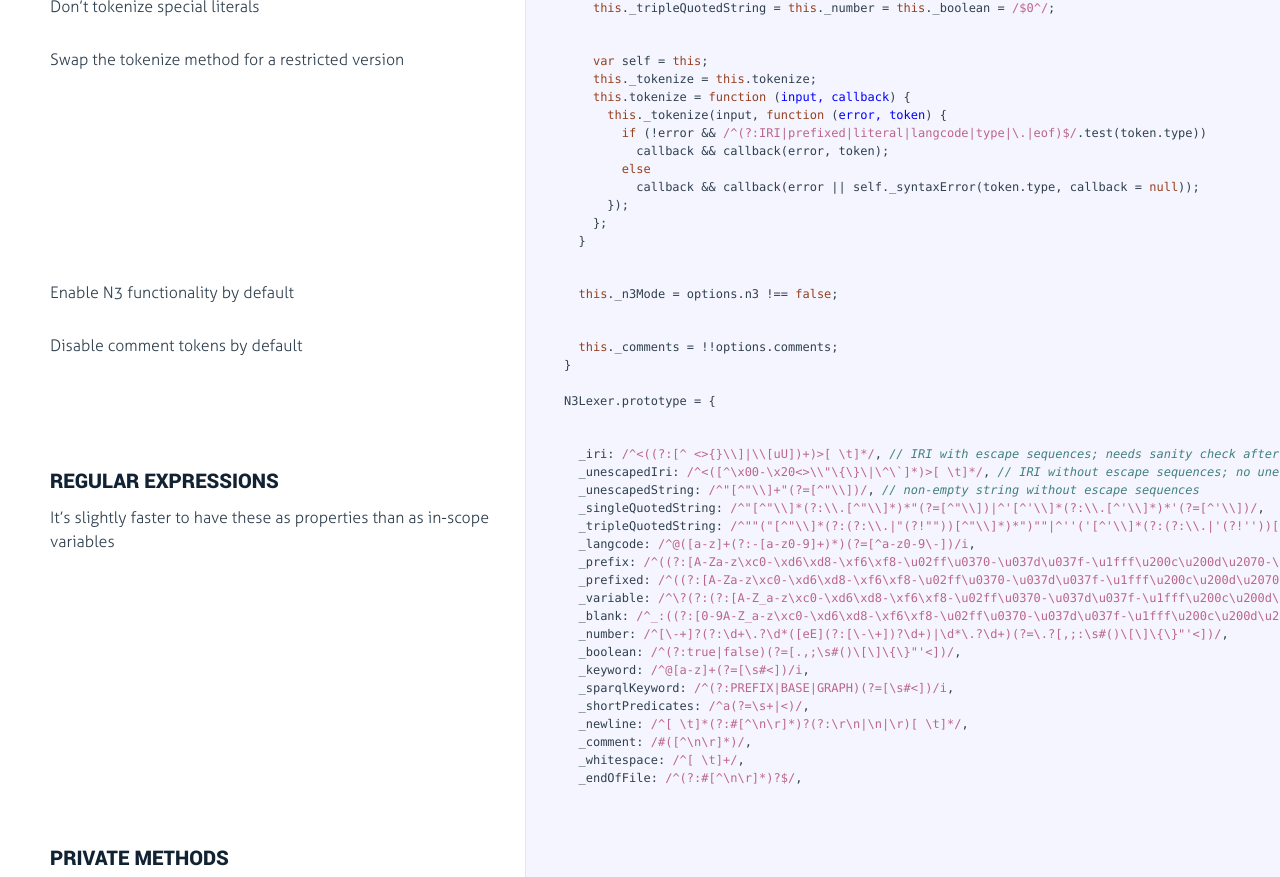
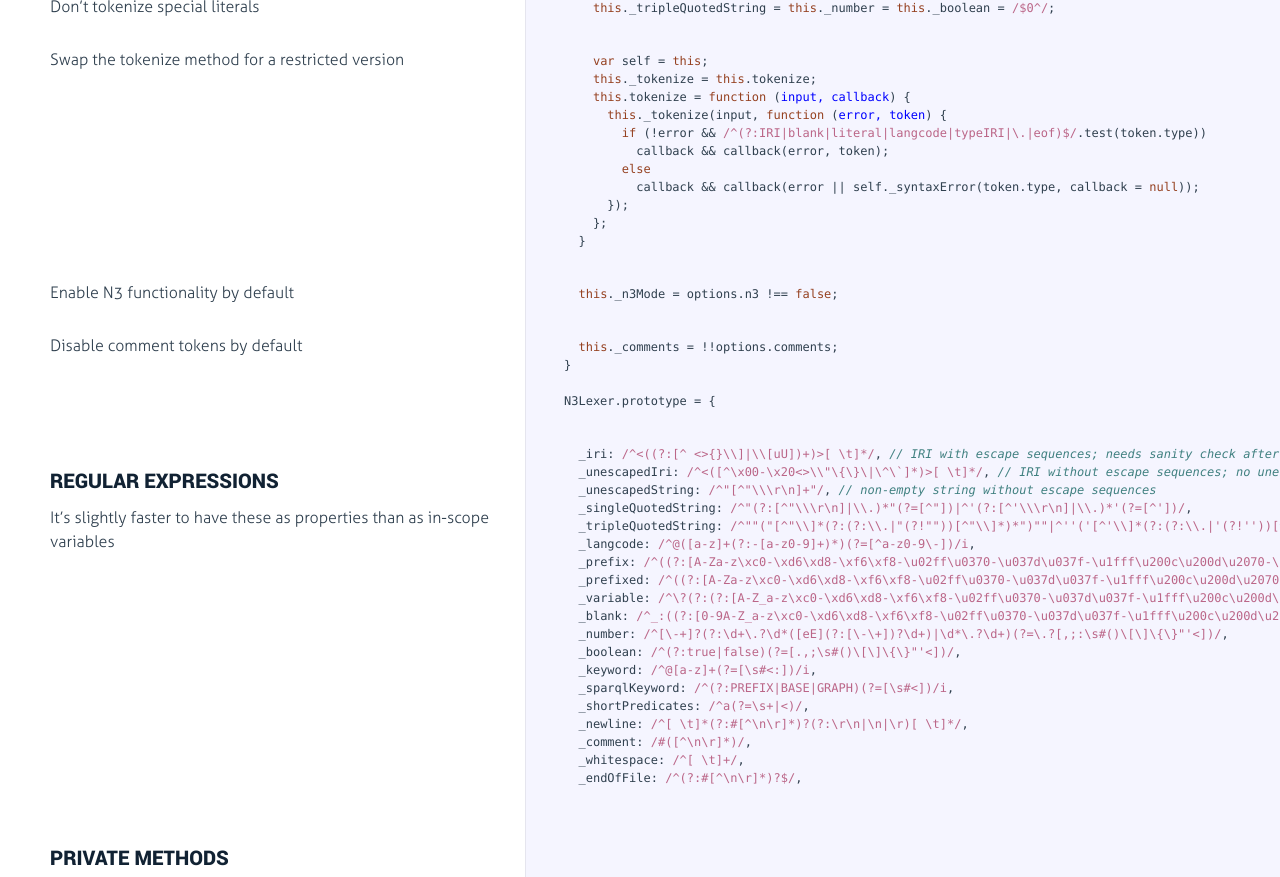
Before and after one commit to rdfjs/N3.js, a plain HTML site: page docs/N3Lexer.html in a window 1280 px wide. Shown: the part 580-1457 px from the top of the page. Drawn offline with Linux system fonts and the light colour scheme.

Commit message:
Update to 1477efe1d8d1713a04a260e66f9c1734debb2e15.

```diff
--- a/docs/N3Lexer.html
+++ b/docs/N3Lexer.html
@@ -172,7 +172,7 @@ Note how we catch invalid unicode sequences separately (they will trigger an err
     <span class="hljs-keyword">this</span>._tokenize = <span class="hljs-keyword">this</span>.tokenize;
     <span class="hljs-keyword">this</span>.tokenize = <span class="hljs-function"><span class="hljs-keyword">function</span> (<span class="hljs-params">input, callback</span>) </span>{
       <span class="hljs-keyword">this</span>._tokenize(input, <span class="hljs-function"><span class="hljs-keyword">function</span> (<span class="hljs-params">error, token</span>) </span>{
-        <span class="hljs-keyword">if</span> (!error &amp;&amp; <span class="hljs-regexp">/^(?:IRI|prefixed|literal|langcode|type|\.|eof)$/</span>.test(token.type))
+        <span class="hljs-keyword">if</span> (!error &amp;&amp; <span class="hljs-regexp">/^(?:IRI|blank|literal|langcode|typeIRI|\.|eof)$/</span>.test(token.type))
           callback &amp;&amp; callback(error, token);
         <span class="hljs-keyword">else</span>
           callback &amp;&amp; callback(error || self._syntaxError(token.type, callback = <span class="hljs-literal">null</span>));
@@ -230,8 +230,8 @@ N3Lexer.prototype = {</pre></div></div>
             <div class="content"><div class='highlight'><pre>
   _iri: <span class="hljs-regexp">/^&lt;((?:[^ &lt;&gt;{}\\]|\\[uU])+)&gt;[ \t]*/</span>, <span class="hljs-comment">// IRI with escape sequences; needs sanity check after unescaping</span>
   _unescapedIri: <span class="hljs-regexp">/^&lt;([^\x00-\x20&lt;&gt;\\"\{\}\|\^\`]*)&gt;[ \t]*/</span>, <span class="hljs-comment">// IRI without escape sequences; no unescaping</span>
-  _unescapedString: <span class="hljs-regexp">/^"[^"\\]+"(?=[^"\\])/</span>, <span class="hljs-comment">// non-empty string without escape sequences</span>
-  _singleQuotedString: <span class="hljs-regexp">/^"[^"\\]*(?:\\.[^"\\]*)*"(?=[^"\\])|^'[^'\\]*(?:\\.[^'\\]*)*'(?=[^'\\])/</span>,
+  _unescapedString: <span class="hljs-regexp">/^"[^"\\\r\n]+"/</span>, <span class="hljs-comment">// non-empty string without escape sequences</span>
+  _singleQuotedString: <span class="hljs-regexp">/^"(?:[^"\\\r\n]|\\.)*"(?=[^"])|^'(?:[^'\\\r\n]|\\.)*'(?=[^'])/</span>,
   <span class="hljs-attr">_tripleQuotedString</span>: <span class="hljs-regexp">/^""("[^"\\]*(?:(?:\\.|"(?!""))[^"\\]*)*")""|^''('[^'\\]*(?:(?:\\.|'(?!''))[^'\\]*)*')''/</span>,
   <span class="hljs-attr">_langcode</span>: <span class="hljs-regexp">/^@([a-z]+(?:-[a-z0-9]+)*)(?=[^a-z0-9\-])/i</span>,
   <span class="hljs-attr">_prefix</span>: <span class="hljs-regexp">/^((?:[A-Za-z\xc0-\xd6\xd8-\xf6\xf8-\u02ff\u0370-\u037d\u037f-\u1fff\u200c\u200d\u2070-\u218f\u2c00-\u2fef\u3001-\ud7ff\uf900-\ufdcf\ufdf0-\ufffd]|[\ud800-\udb7f][\udc00-\udfff])(?:\.?[\-0-9A-Z_a-z\xb7\xc0-\xd6\xd8-\xf6\xf8-\u037d\u037f-\u1fff\u200c\u200d\u203f\u2040\u2070-\u218f\u2c00-\u2fef\u3001-\ud7ff\uf900-\ufdcf\ufdf0-\ufffd]|[\ud800-\udb7f][\udc00-\udfff])*)?:(?=[#\s&lt;])/</span>,
@@ -240,7 +240,7 @@ N3Lexer.prototype = {</pre></div></div>
   <span class="hljs-attr">_blank</span>: <span class="hljs-regexp">/^_:((?:[0-9A-Z_a-z\xc0-\xd6\xd8-\xf6\xf8-\u02ff\u0370-\u037d\u037f-\u1fff\u200c\u200d\u2070-\u218f\u2c00-\u2fef\u3001-\ud7ff\uf900-\ufdcf\ufdf0-\ufffd]|[\ud800-\udb7f][\udc00-\udfff])(?:\.?[\-0-9A-Z_a-z\xb7\xc0-\xd6\xd8-\xf6\xf8-\u037d\u037f-\u1fff\u200c\u200d\u203f\u2040\u2070-\u218f\u2c00-\u2fef\u3001-\ud7ff\uf900-\ufdcf\ufdf0-\ufffd]|[\ud800-\udb7f][\udc00-\udfff])*)(?:[ \t]+|(?=\.?[,;:\s#()\[\]\{\}"'&lt;]))/</span>,
   <span class="hljs-attr">_number</span>: <span class="hljs-regexp">/^[\-+]?(?:\d+\.?\d*([eE](?:[\-\+])?\d+)|\d*\.?\d+)(?=\.?[,;:\s#()\[\]\{\}"'&lt;])/</span>,
   <span class="hljs-attr">_boolean</span>: <span class="hljs-regexp">/^(?:true|false)(?=[.,;\s#()\[\]\{\}"'&lt;])/</span>,
-  <span class="hljs-attr">_keyword</span>: <span class="hljs-regexp">/^@[a-z]+(?=[\s#&lt;])/i</span>,
+  <span class="hljs-attr">_keyword</span>: <span class="hljs-regexp">/^@[a-z]+(?=[\s#&lt;:])/i</span>,
   <span class="hljs-attr">_sparqlKeyword</span>: <span class="hljs-regexp">/^(?:PREFIX|BASE|GRAPH)(?=[\s#&lt;])/i</span>,
   <span class="hljs-attr">_shortPredicates</span>: <span class="hljs-regexp">/^a(?=\s+|&lt;)/</span>,
   <span class="hljs-attr">_newline</span>: <span class="hljs-regexp">/^[ \t]*(?:#[^\n\r]*)?(?:\r\n|\n|\r)[ \t]*/</span>,
```
Also changed, not shown: docs/N3Parser.html (+4 -0 lines), docs/N3Writer.html (+2 -2 lines).
